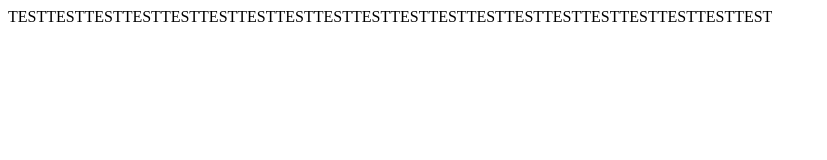
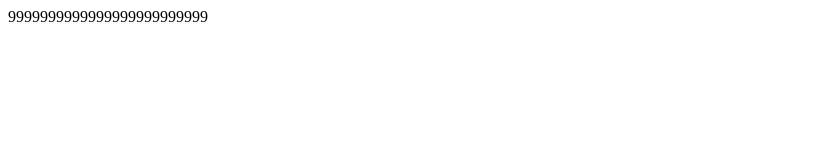
Before and after one commit to TOWNKEN/Practice-Layout1, a plain HTML site: page index.html in a window 1280 px wide. Shown: the whole page, without its empty margins (0-827 px from the left). Drawn offline with Linux system fonts and the light colour scheme.

Commit message:
測試push2

```diff
--- a/index.html
+++ b/index.html
@@ -5,6 +5,6 @@
 	<title>Document</title>
 </head>
 <body>
-	TESTTESTTESTTESTTESTTESTTESTTESTTESTTESTTESTTESTTESTTESTTESTTESTTESTTESTTESTTEST
+	9999999999999999999999999
 </body>
 </html>
```
